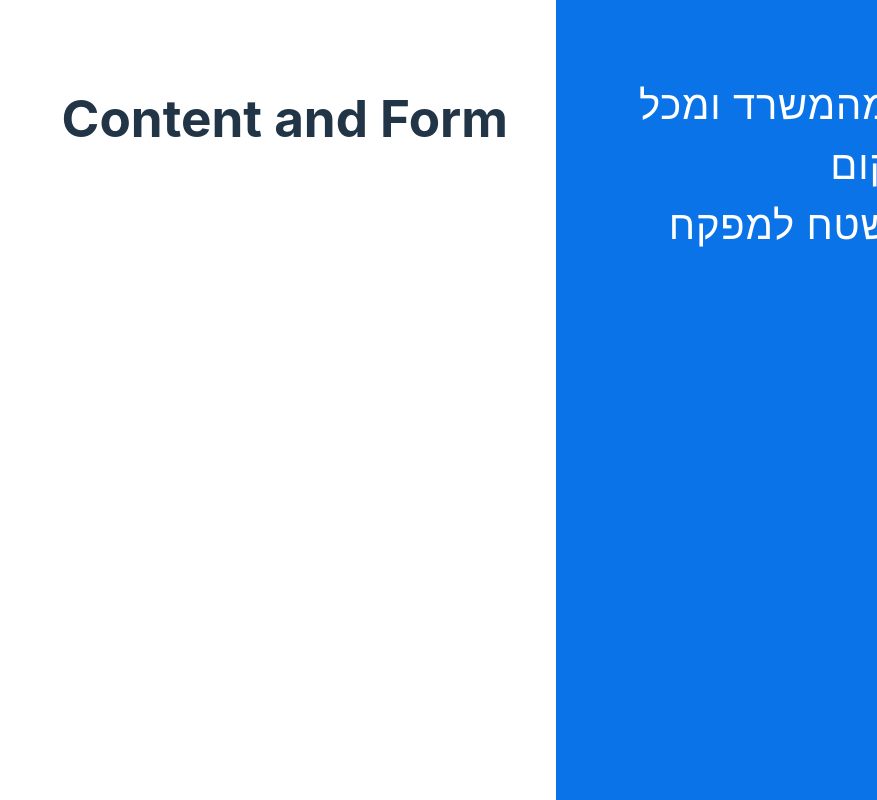
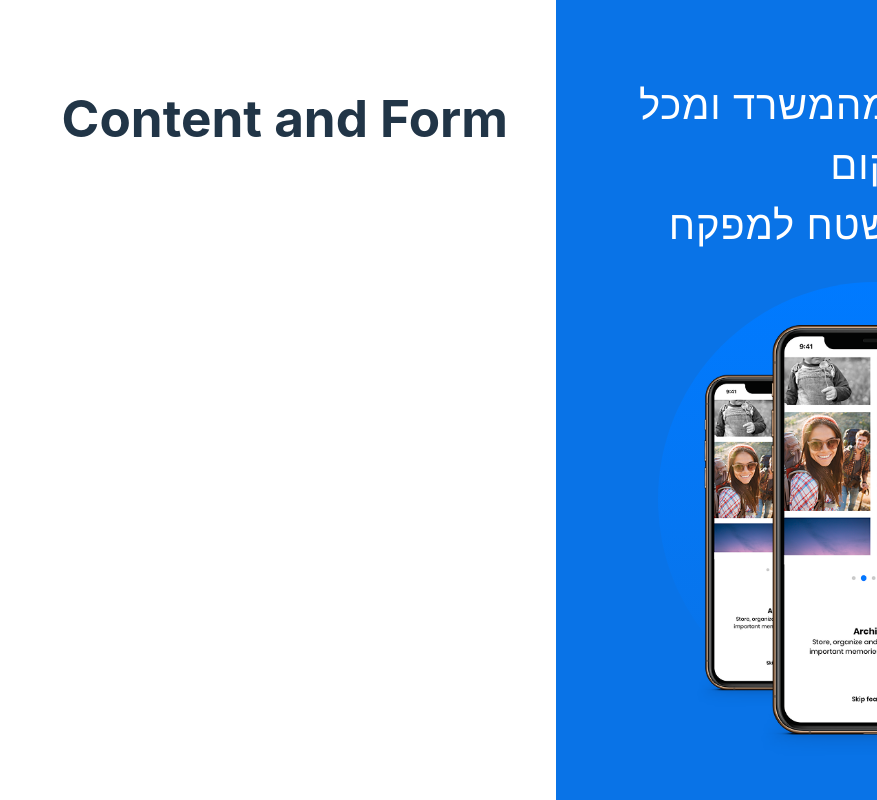
Before and after one commit to citysys/hometask, a React (Vite) app: page / in a window 1280 px wide. Shown: the whole page, without its empty margins (403-1280 px from the left). Built offline with nearby package versions, Linux system fonts and the light colour scheme.

Commit message:
Header section

```diff
--- a/src/App.css
+++ b/src/App.css
@@ -4,26 +4,8 @@
   height: 100dvh;
   width: 100dvw;
 
-  @media screen and (min-width: 768px) {
+  @media screen and (min-width: 1280px) {
     grid-template-columns: 1fr 1fr;
-  }
-}
-
-.main-layout_header {
-  background-color: var(--primary);
-  color: white;
-  padding: 3rem;
-
-  h1 {
-    font-size: 2.5rem;
-    font-weight: 500;
-    text-align: center;
-    line-height: 1.5;
-    letter-spacing: 0.05rem;
-
-    span {
-      display: block;
-    }
   }
 }
 
--- a/src/App.tsx
+++ b/src/App.tsx
@@ -1,13 +1,9 @@
 import "./App.css";
-
+import Header from "./components/header/Header";
 function App() {
   return (
     <main className="main-layout">
-      <header className="main-layout_header">
-        <h1>
-          רישוי עסקים מהמשרד ומכל מקום <span>אפליקציית שטח למפקח</span>
-        </h1>
-      </header>
+      <Header />
       <section className="main-layout_content">
         <h1>Content and Form</h1>
       </section>
--- /dev/null
+++ b/src/components/header/Header.css
@@ -0,0 +1,41 @@
+.header {
+  background-color: var(--primary);
+  color: white;
+  padding: 3rem;
+
+  h1 {
+    font-size: 2rem;
+    font-weight: 500;
+    text-align: center;
+    line-height: 1.5;
+    letter-spacing: 0.05rem;
+
+    @media screen and (min-width: 1280px) {
+      font-size: 2.5rem;
+    }
+
+    span {
+      display: block;
+    }
+  }
+}
+
+.image-container {
+  display: flex;
+  justify-content: center;
+  align-items: center;
+  position: relative;
+  background: linear-gradient(to bottom, var(--primary-light), var(--primary));
+  aspect-ratio: 1/1;
+  border-radius: 50%;
+  max-width: 80%;
+  margin: 0 auto;
+
+  img {
+    width: 100%;
+    height: 100%;
+    object-fit: contain;
+    position: absolute;
+    top: 10%;
+  }
+}
--- /dev/null
+++ b/src/components/header/Header.tsx
@@ -0,0 +1,16 @@
+import "./Header.css";
+import phone from "../../assets/phone.png";
+function Header() {
+  return (
+    <header className="header">
+      <h1>
+        רישוי עסקים מהמשרד ומכל מקום <span>אפליקציית שטח למפקח</span>
+      </h1>
+      <div className="image-container">
+        <img src={phone} alt="phone" />
+      </div>
+    </header>
+  );
+}
+
+export default Header;
```
